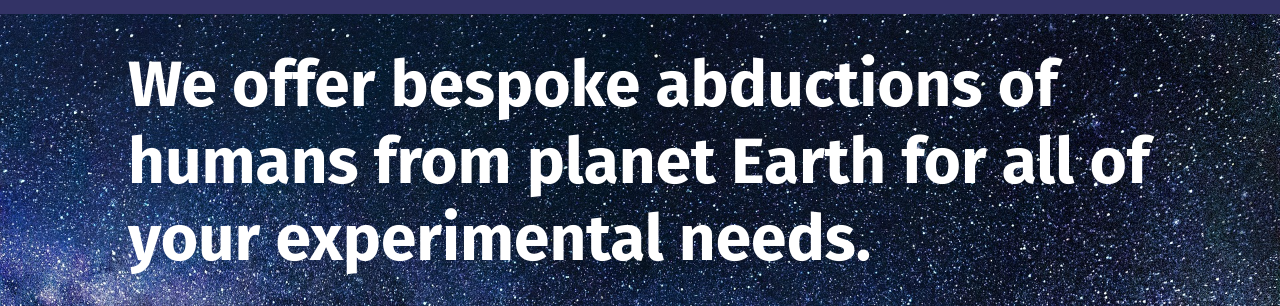
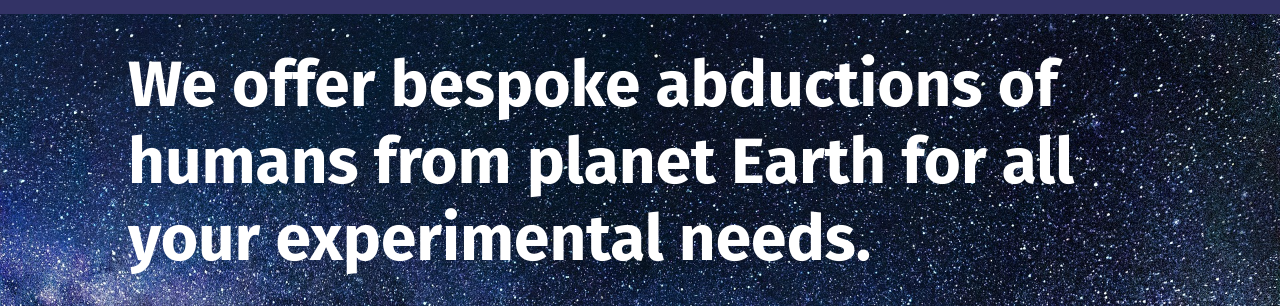
Before and after one commit to harlandski/harlandski.github.io, a plain HTML site: page interstellar-abductions.html in a window 1280 px wide. Shown: the part 415-721 px from the top of the page. Drawn offline with Linux system fonts and the light colour scheme; files whose address does not match are found by name; a web font is replaced by a local one.

Commit message:
minor edit to Interstellar Abductions text

```diff
--- a/interstellar-abductions.html
+++ b/interstellar-abductions.html
@@ -35,7 +35,7 @@
         <img src="assets/logo/interstellar-abductions-inc-logo-heavy-crop.png" alt="ringed planet logo and strapline">
       </section>
         <section class="mission">
-          <h1>We offer bespoke abductions of humans from planet Earth for all of your experimental needs.</h1>
+          <h1>We offer bespoke abductions of humans from planet Earth for all your experimental needs.</h1>
 
         </section>
         <section class="services">
```
